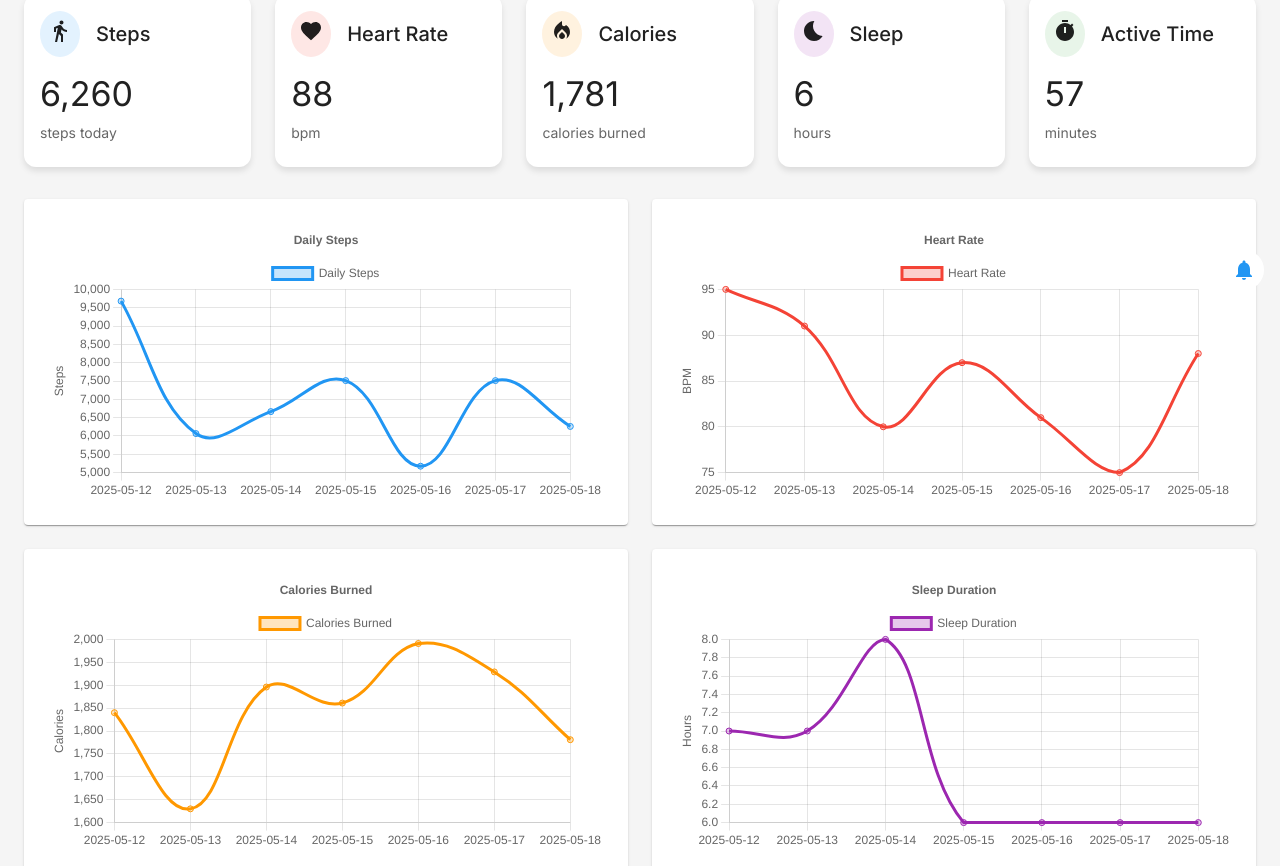
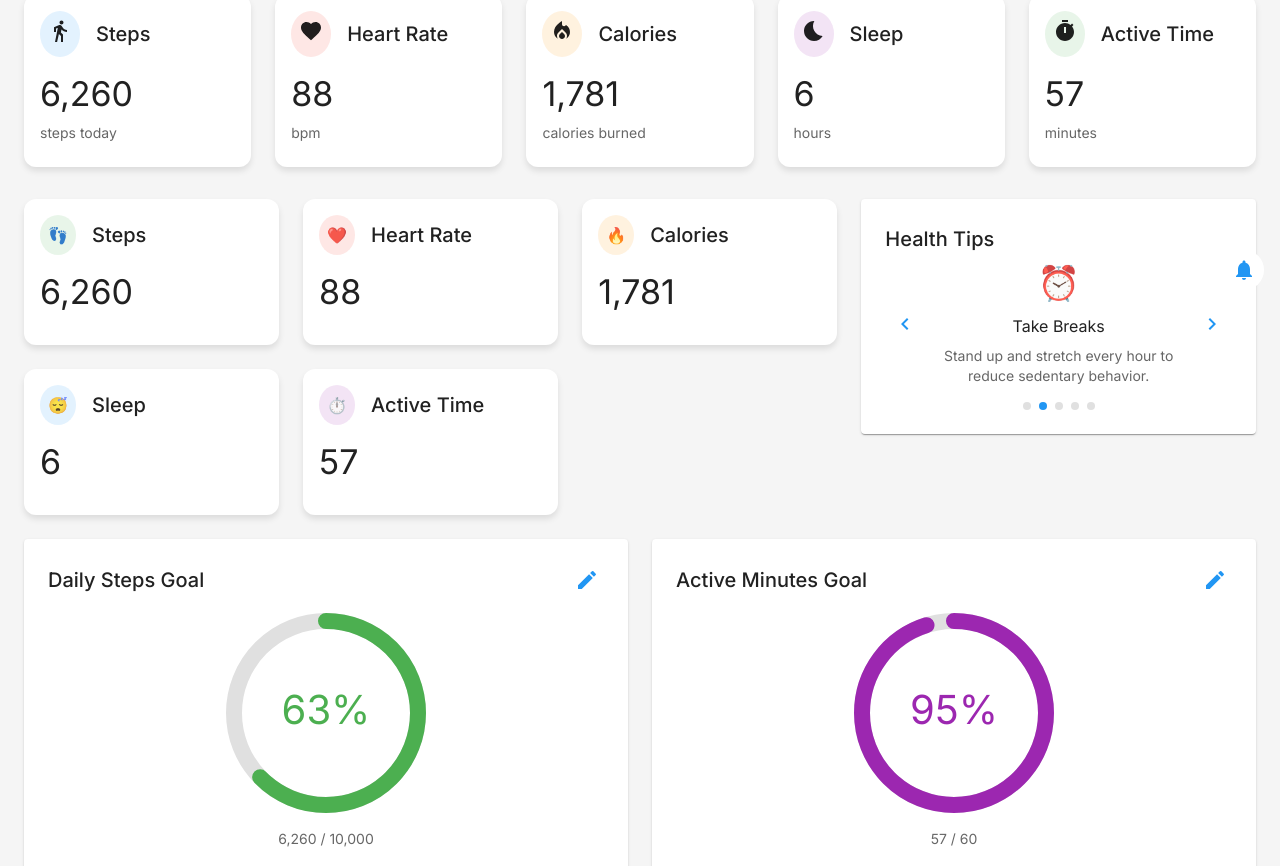
Before and after one commit to Atharv-16/Health_Dashboard, a React (Vite) app: page / in a window 1280 px wide. Shown: the part 494-1360 px from the top of the page. Built offline with nearby package versions, Linux system fonts and the light colour scheme.

Commit message:
first build3

```diff
--- a/package.json
+++ b/package.json
@@ -18,7 +18,10 @@
     "date-fns": "^3.3.1",
     "react": "^18.2.0",
     "react-chartjs-2": "^5.2.0",
-    "react-dom": "^18.2.0"
+    "react-circular-progressbar": "^2.2.0",
+    "react-confetti": "^6.4.0",
+    "react-dom": "^18.2.0",
+    "react-hot-toast": "^2.4.1"
   },
   "devDependencies": {
     "@types/react": "^18.2.64",
--- a/src/components/Dashboard.tsx
+++ b/src/components/Dashboard.tsx
@@ -1,4 +1,4 @@
-import React, { useState } from 'react';
+import React, { useState, useEffect } from 'react';
 import {
   Container,
   Grid,
@@ -26,6 +26,8 @@ import { HealthInsights } from './HealthInsights';
 import { NotificationSystem } from './NotificationSystem';
 import { useTheme } from '../context/ThemeContext';
 import { mockData, generateMockData, HealthData } from '../data/mockData';
+import { GoalTracker } from './GoalTracker';
+import { HealthTips } from './HealthTips';
 
 export const Dashboard: React.FC = () => {
   const [data, setData] = useState<HealthData[]>(mockData);
@@ -140,49 +142,110 @@ export const Dashboard: React.FC = () => {
       </Grid>
 
       <Grid container spacing={3}>
+        <Grid item xs={12} md={8}>
+          <Grid container spacing={3}>
+            <Grid item xs={12} sm={6} md={4}>
+              <HealthMetricCard
+                title="Steps"
+                value={latestData.steps}
+                icon="👣"
+                color="#4CAF50"
+                isLoading={isLoading}
+              />
+            </Grid>
+            <Grid item xs={12} sm={6} md={4}>
+              <HealthMetricCard
+                title="Heart Rate"
+                value={latestData.heartRate}
+                icon="❤️"
+                color="#F44336"
+                isLoading={isLoading}
+              />
+            </Grid>
+            <Grid item xs={12} sm={6} md={4}>
+              <HealthMetricCard
+                title="Calories"
+                value={latestData.caloriesBurned}
+                icon="🔥"
+                color="#FF9800"
+                isLoading={isLoading}
+              />
+            </Grid>
+            <Grid item xs={12} sm={6} md={4}>
+              <HealthMetricCard
+                title="Sleep"
+                value={latestData.sleepHours}
+                icon="😴"
+                color="#2196F3"
+                isLoading={isLoading}
+              />
+            </Grid>
+            <Grid item xs={12} sm={6} md={4}>
+              <HealthMetricCard
+                title="Active Time"
+                value={latestData.activeMinutes}
+                icon="⏱️"
+                color="#9C27B0"
+                isLoading={isLoading}
+              />
+            </Grid>
+          </Grid>
+        </Grid>
+
+        <Grid item xs={12} md={4}>
+          <HealthTips />
+        </Grid>
+
         <Grid item xs={12} md={6}>
-          <Paper sx={{ p: 3 }}>
+          <GoalTracker
+            data={latestData}
+            metric="steps"
+            title="Daily Steps"
+            color="#4CAF50"
+            defaultGoal={10000}
+          />
+        </Grid>
+        <Grid item xs={12} md={6}>
+          <GoalTracker
+            data={latestData}
+            metric="activeMinutes"
+            title="Active Minutes"
+            color="#9C27B0"
+            defaultGoal={60}
+          />
+        </Grid>
+
+        <Grid item xs={12} md={6}>
           <HealthChart
             data={data}
             metric="steps"
             title="Daily Steps"
-              color="#2196f3"
-              yAxisLabel="Steps"
+            color="#4CAF50"
           />
-          </Paper>
         </Grid>
         <Grid item xs={12} md={6}>
-          <Paper sx={{ p: 3 }}>
           <HealthChart
             data={data}
             metric="heartRate"
             title="Heart Rate"
-              color="#f44336"
-              yAxisLabel="BPM"
+            color="#F44336"
           />
-          </Paper>
         </Grid>
         <Grid item xs={12} md={6}>
-          <Paper sx={{ p: 3 }}>
           <HealthChart
             data={data}
             metric="caloriesBurned"
             title="Calories Burned"
-              color="#ff9800"
-              yAxisLabel="Calories"
+            color="#FF9800"
           />
-          </Paper>
         </Grid>
         <Grid item xs={12} md={6}>
-          <Paper sx={{ p: 3 }}>
           <HealthChart
             data={data}
             metric="sleepHours"
             title="Sleep Duration"
-              color="#9c27b0"
-              yAxisLabel="Hours"
+            color="#2196F3"
           />
-          </Paper>
         </Grid>
       </Grid>
 
--- /dev/null
+++ b/src/components/GoalTracker.tsx
@@ -0,0 +1,133 @@
+import React, { useState, useEffect } from 'react';
+import { Paper, Typography, Box, IconButton, Tooltip } from '@mui/material';
+import { CircularProgressbar, buildStyles } from 'react-circular-progressbar';
+import 'react-circular-progressbar/dist/styles.css';
+import { Edit, Check } from '@mui/icons-material';
+import Confetti from 'react-confetti';
+import { HealthData } from '../data/mockData';
+
+interface GoalTrackerProps {
+  data: HealthData;
+  metric: keyof Omit<HealthData, 'date'>;
+  title: string;
+  color: string;
+  defaultGoal: number;
+}
+
+export const GoalTracker: React.FC<GoalTrackerProps> = ({
+  data,
+  metric,
+  title,
+  color,
+  defaultGoal,
+}) => {
+  const [goal, setGoal] = useState<number>(() => {
+    const savedGoal = localStorage.getItem(`${metric}Goal`);
+    return savedGoal ? parseInt(savedGoal) : defaultGoal;
+  });
+  const [isEditing, setIsEditing] = useState(false);
+  const [showConfetti, setShowConfetti] = useState(false);
+  const [windowSize, setWindowSize] = useState({
+    width: window.innerWidth,
+    height: window.innerHeight,
+  });
+
+  useEffect(() => {
+    localStorage.setItem(`${metric}Goal`, goal.toString());
+  }, [goal, metric]);
+
+  useEffect(() => {
+    const handleResize = () => {
+      setWindowSize({
+        width: window.innerWidth,
+        height: window.innerHeight,
+      });
+    };
+
+    window.addEventListener('resize', handleResize);
+    return () => window.removeEventListener('resize', handleResize);
+  }, []);
+
+  const currentValue = data[metric];
+  const percentage = Math.min((currentValue / goal) * 100, 100);
+
+  useEffect(() => {
+    if (percentage >= 100 && !showConfetti) {
+      setShowConfetti(true);
+      setTimeout(() => setShowConfetti(false), 5000);
+    }
+  }, [percentage, showConfetti]);
+
+  const handleGoalChange = (event: React.ChangeEvent<HTMLInputElement>) => {
+    const newGoal = parseInt(event.target.value);
+    if (!isNaN(newGoal) && newGoal > 0) {
+      setGoal(newGoal);
+    }
+  };
+
+  return (
+    <Paper sx={{ p: 3, position: 'relative' }}>
+      {showConfetti && (
+        <Confetti
+          width={windowSize.width}
+          height={windowSize.height}
+          recycle={false}
+          numberOfPieces={200}
+        />
+      )}
+      <Box display="flex" justifyContent="space-between" alignItems="center" mb={2}>
+        <Typography variant="h6">{title} Goal</Typography>
+        <Box display="flex" alignItems="center" gap={1}>
+          {isEditing ? (
+            <>
+              <input
+                type="number"
+                value={goal}
+                onChange={handleGoalChange}
+                style={{
+                  width: '80px',
+                  padding: '4px 8px',
+                  borderRadius: '4px',
+                  border: '1px solid #ccc',
+                }}
+              />
+              <IconButton
+                size="small"
+                onClick={() => setIsEditing(false)}
+                color="primary"
+              >
+                <Check />
+              </IconButton>
+            </>
+          ) : (
+            <Tooltip title="Edit Goal">
+              <IconButton
+                size="small"
+                onClick={() => setIsEditing(true)}
+                color="primary"
+              >
+                <Edit />
+              </IconButton>
+            </Tooltip>
+          )}
+        </Box>
+      </Box>
+      <Box sx={{ width: '100%', maxWidth: 200, margin: '0 auto' }}>
+        <CircularProgressbar
+          value={percentage}
+          text={`${Math.round(percentage)}%`}
+          styles={buildStyles({
+            pathColor: color,
+            textColor: color,
+            trailColor: '#e0e0e0',
+          })}
+        />
+      </Box>
+      <Box mt={2} textAlign="center">
+        <Typography variant="body2" color="text.secondary">
+          {currentValue.toLocaleString()} / {goal.toLocaleString()}
+        </Typography>
+      </Box>
+    </Paper>
+  );
+};
--- /dev/null
+++ b/src/components/HealthTips.tsx
@@ -0,0 +1,120 @@
+import React, { useState, useEffect } from 'react';
+import { Paper, Typography, Box, IconButton } from '@mui/material';
+import { NavigateNext, NavigateBefore } from '@mui/icons-material';
+
+const tips = [
+  {
+    title: 'Stay Hydrated',
+    content: 'Drink at least 8 glasses of water daily to maintain optimal health.',
+    icon: '💧',
+  },
+  {
+    title: 'Take Breaks',
+    content: 'Stand up and stretch every hour to reduce sedentary behavior.',
+    icon: '⏰',
+  },
+  {
+    title: 'Sleep Well',
+    content: 'Aim for 7-9 hours of sleep for better recovery and performance.',
+    icon: '😴',
+  },
+  {
+    title: 'Move More',
+    content: 'Take the stairs instead of the elevator when possible.',
+    icon: '🚶',
+  },
+  {
+    title: 'Mind Your Posture',
+    content: 'Keep your back straight and shoulders relaxed while sitting.',
+    icon: '🧘',
+  },
+];
+
+export const HealthTips: React.FC = () => {
+  const [currentTip, setCurrentTip] = useState(0);
+  const [isAutoPlaying, setIsAutoPlaying] = useState(true);
+
+  useEffect(() => {
+    let interval: number;
+    if (isAutoPlaying) {
+      interval = window.setInterval(() => {
+        setCurrentTip((prev) => (prev + 1) % tips.length);
+      }, 5000);
+    }
+    return () => clearInterval(interval);
+  }, [isAutoPlaying]);
+
+  const handlePrevious = () => {
+    setIsAutoPlaying(false);
+    setCurrentTip((prev) => (prev - 1 + tips.length) % tips.length);
+  };
+
+  const handleNext = () => {
+    setIsAutoPlaying(false);
+    setCurrentTip((prev) => (prev + 1) % tips.length);
+  };
+
+  return (
+    <Paper sx={{ p: 3, mb: 3 }}>
+      <Typography variant="h6" gutterBottom>
+        Health Tips
+      </Typography>
+      <Box
+        sx={{
+          display: 'flex',
+          alignItems: 'center',
+          justifyContent: 'space-between',
+          gap: 2,
+        }}
+      >
+        <IconButton onClick={handlePrevious} color="primary">
+          <NavigateBefore />
+        </IconButton>
+        <Box
+          sx={{
+            flex: 1,
+            textAlign: 'center',
+            minHeight: 100,
+            display: 'flex',
+            flexDirection: 'column',
+            justifyContent: 'center',
+          }}
+        >
+          <Typography variant="h4" sx={{ mb: 1 }}>
+            {tips[currentTip].icon}
+          </Typography>
+          <Typography variant="subtitle1" gutterBottom>
+            {tips[currentTip].title}
+          </Typography>
+          <Typography variant="body2" color="text.secondary">
+            {tips[currentTip].content}
+          </Typography>
+        </Box>
+        <IconButton onClick={handleNext} color="primary">
+          <NavigateNext />
+        </IconButton>
+      </Box>
+      <Box
+        sx={{
+          display: 'flex',
+          justifyContent: 'center',
+          gap: 1,
+          mt: 2,
+        }}
+      >
+        {tips.map((_, index) => (
+          <Box
+            key={index}
+            sx={{
+              width: 8,
+              height: 8,
+              borderRadius: '50%',
+              bgcolor: index === currentTip ? 'primary.main' : 'grey.300',
+              transition: 'background-color 0.3s',
+            }}
+          />
+        ))}
+      </Box>
+    </Paper>
+  );
+};
```
Also changed, not shown: 1 other file (tests, documents, lock files or other folders). Lines whose indentation alone changed are shown as unchanged.
